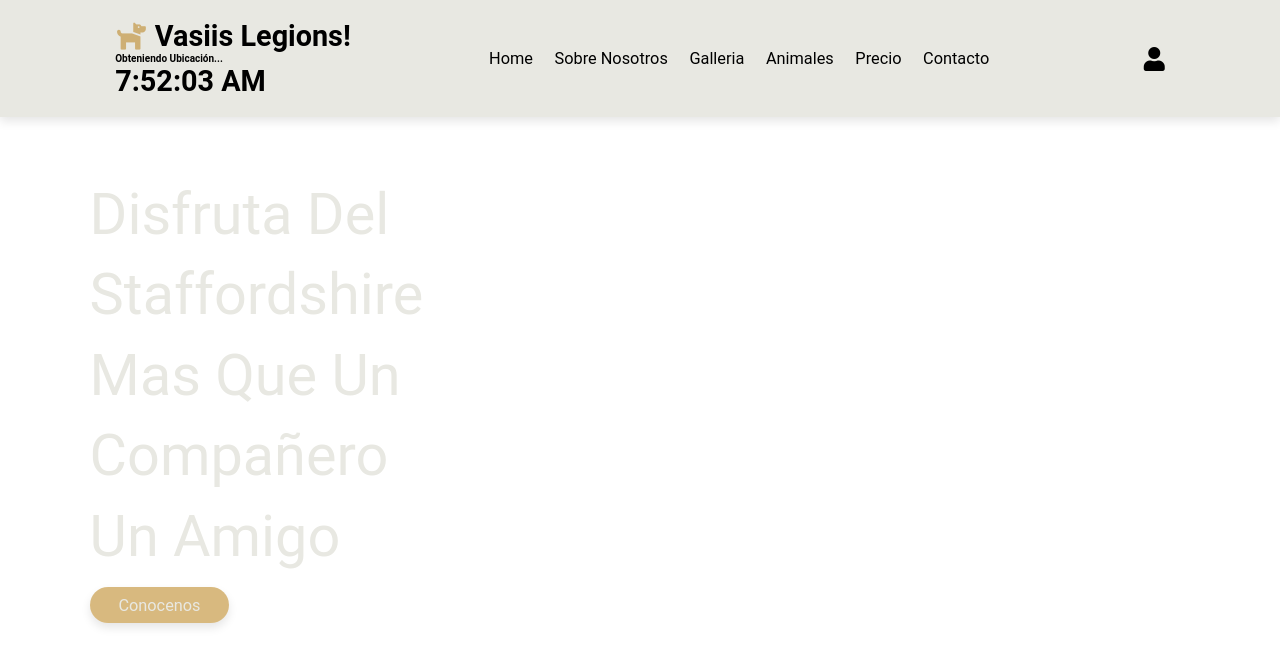
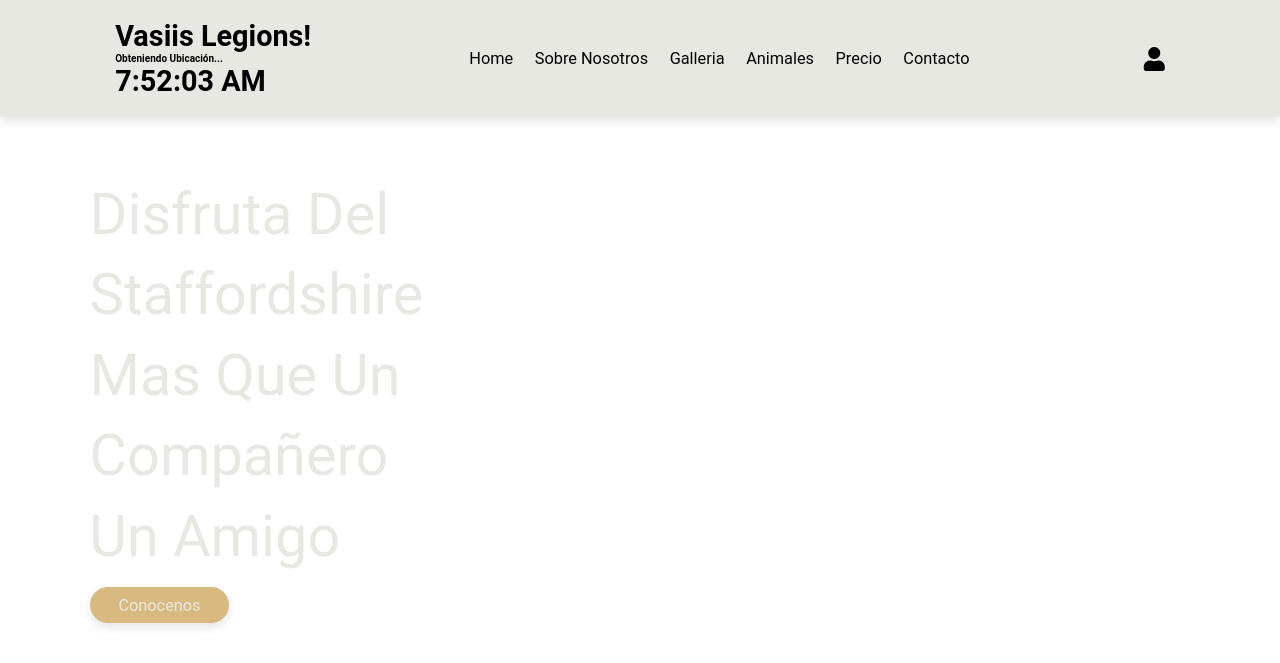
Before and after one commit to Cherumbael/Proyecto-Final, a plain HTML site: page Index.html in a window 1280 px wide. Shown: the top 663 px of the page. Drawn offline with nearby package versions, Linux system fonts and the light colour scheme.

Commit message:
Update Index.html
Modificaciones basicas

```diff
--- a/Index.html
+++ b/Index.html
@@ -19,7 +19,7 @@
 
     <header class="header">
 
-        <a href="#" class="logo"> <i class="fas fa-dog"></i> Vasiis Legions!
+        <a href="#" class="logo"> <i class=""></i> Vasiis Legions!
             <p id="Ubicacion">Obteniendo ubicación...</p>
             <div id="clock"></div></a>
 
```
